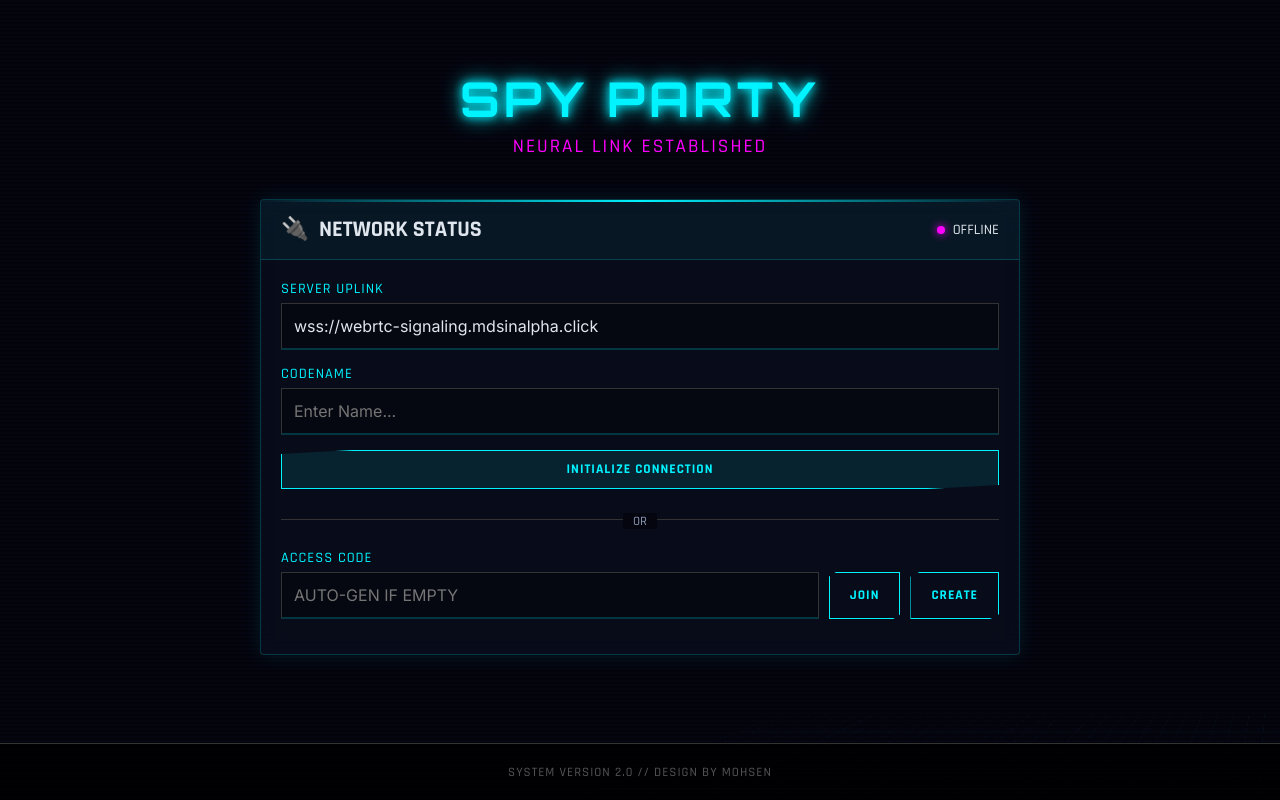
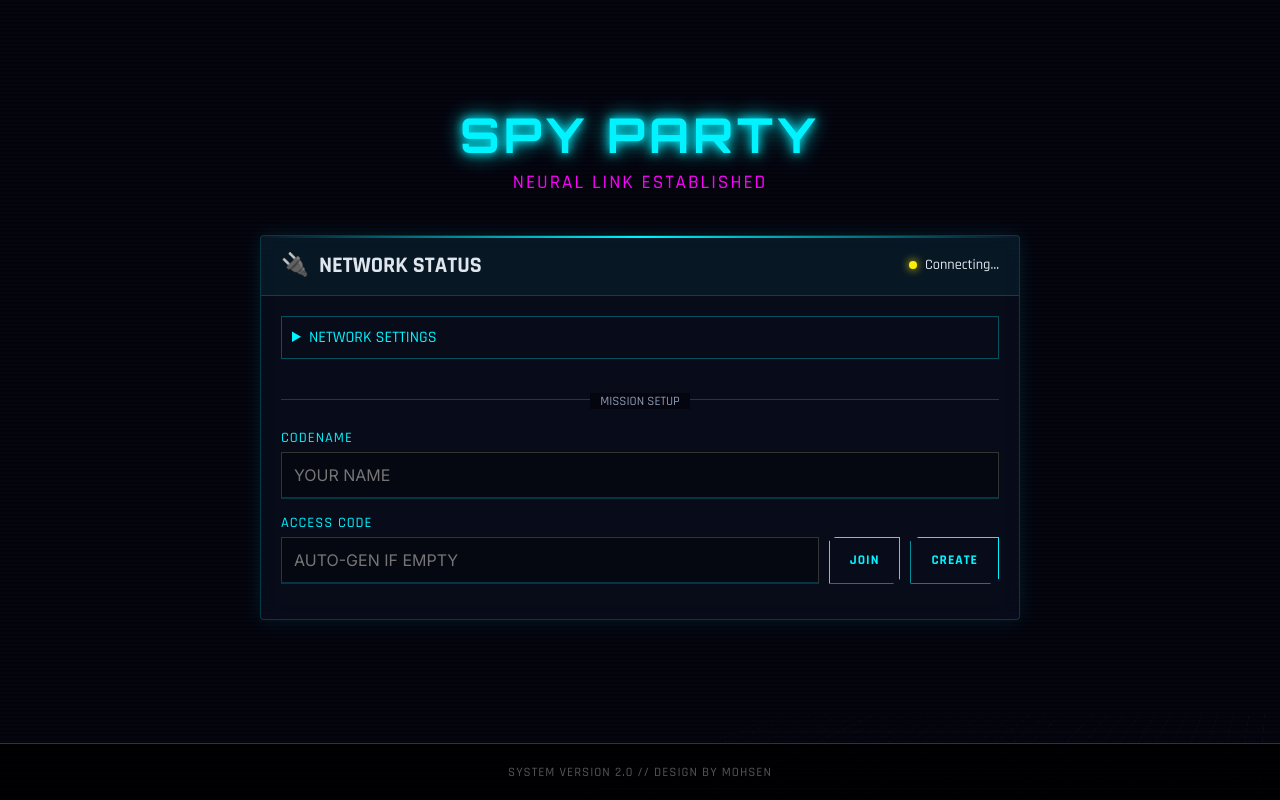
Before and after one commit to mohsendb7008/SpyParty, a plain HTML site: page index.html in a window 1280 px wide. Drawn offline with Linux system fonts and the light colour scheme.

Commit message:
added auto connect and expandable network status

```diff
--- a/app.js
+++ b/app.js
@@ -118,3 +118,7 @@ function handleServerMessage(msg, buffer = true) {
     }
   }
 }
+
+window.addEventListener('load', () => {
+  connect('wss://webrtc-signaling.mdsinalpha.click', handleServerMessage);
+});
--- a/index.html
+++ b/index.html
@@ -34,19 +34,23 @@
         </div>
 
         <div class="card-body">
-          <div class="input-group">
-            <label>SERVER UPLINK</label>
-            <input id="serverUrl" type="text" value="wss://webrtc-signaling.mdsinalpha.click" class="cyber-input" />
-          </div>
+          <details class="cyber-details">
+            <summary>NETWORK SETTINGS</summary>
+            <div class="details-content">
+              <div class="input-group">
+                <label>SERVER UPLINK</label>
+                <input id="serverUrl" type="text" value="wss://webrtc-signaling.mdsinalpha.click" class="cyber-input" />
+              </div>
+              <button id="connectBtn" class="cyber-btn primary full-width">RECONNECT</button>
+            </div>
+          </details>
+
+          <div class="divider"><span>MISSION SETUP</span></div>
 
           <div class="input-group">
             <label>CODENAME</label>
-            <input id="nameInput" type="text" maxlength="18" placeholder="Enter Name..." class="cyber-input" />
+            <input id="nameInput" type="text" maxlength="18" placeholder="YOUR NAME" class="cyber-input" />
           </div>
-
-          <button id="connectBtn" class="cyber-btn primary full-width">INITIALIZE CONNECTION</button>
-
-          <div class="divider"><span>OR</span></div>
 
           <div class="input-group">
             <label>ACCESS CODE</label>
```
